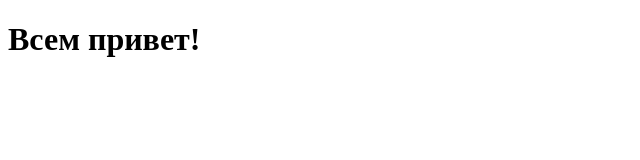
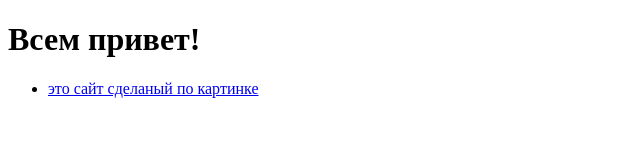
Before and after one commit to NOOB321470/NOOB321470.github.io, a plain HTML site: page index.html in a window 1280 px wide. Shown: the whole page, without its empty margins (0-640 px from the left). Drawn offline with Linux system fonts and the light colour scheme.

Commit message:
Update index.html

```diff
--- a/index.html
+++ b/index.html
@@ -8,5 +8,10 @@
 </head>
 <body>
     <h1>Всем привет!</h1>
+    <ul>
+        <li>
+            <a href="пар.html">это сайт сделаный по картинке</a>
+        </li>
+    </ul>
 </body>
 </html>
```
